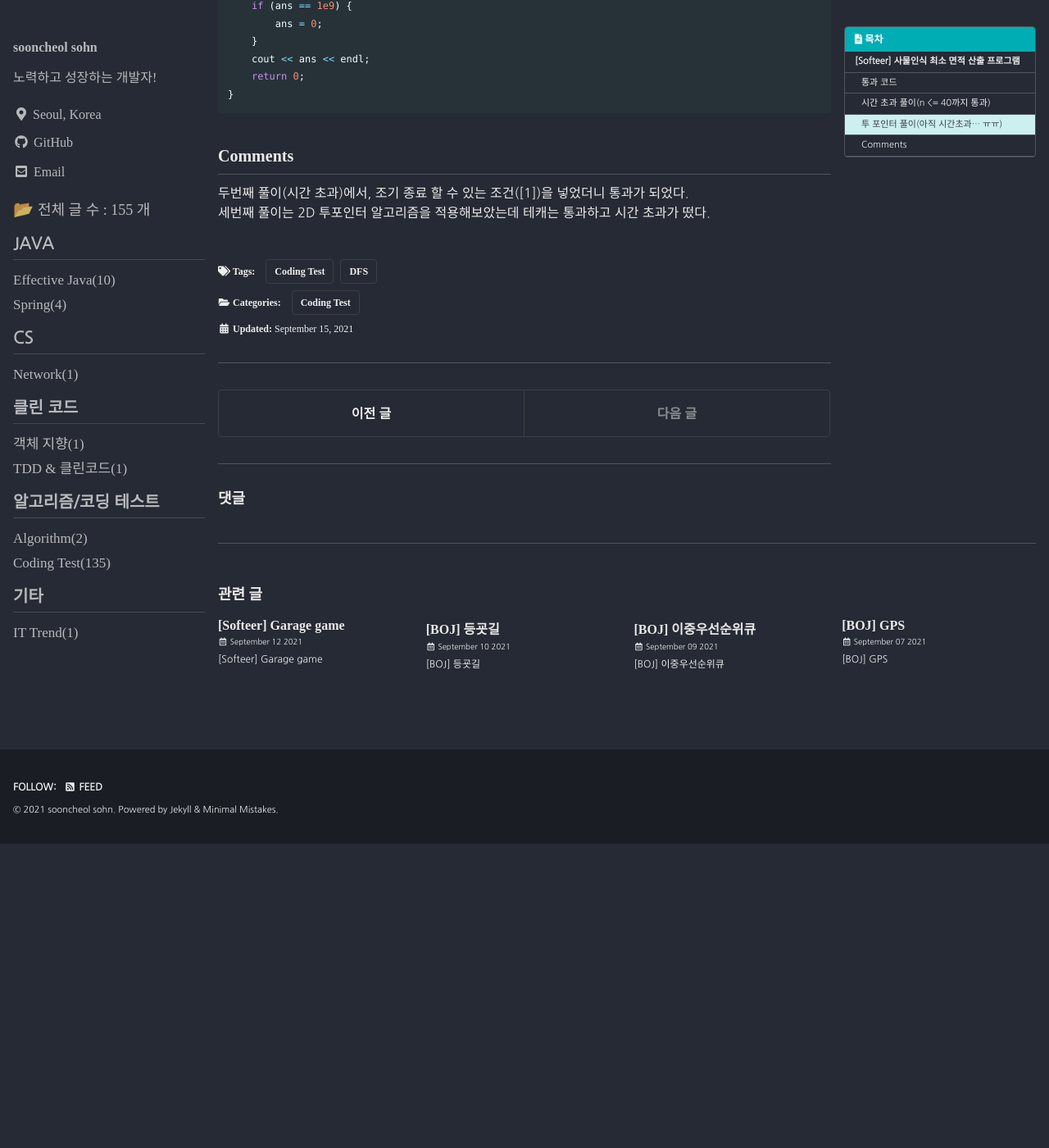
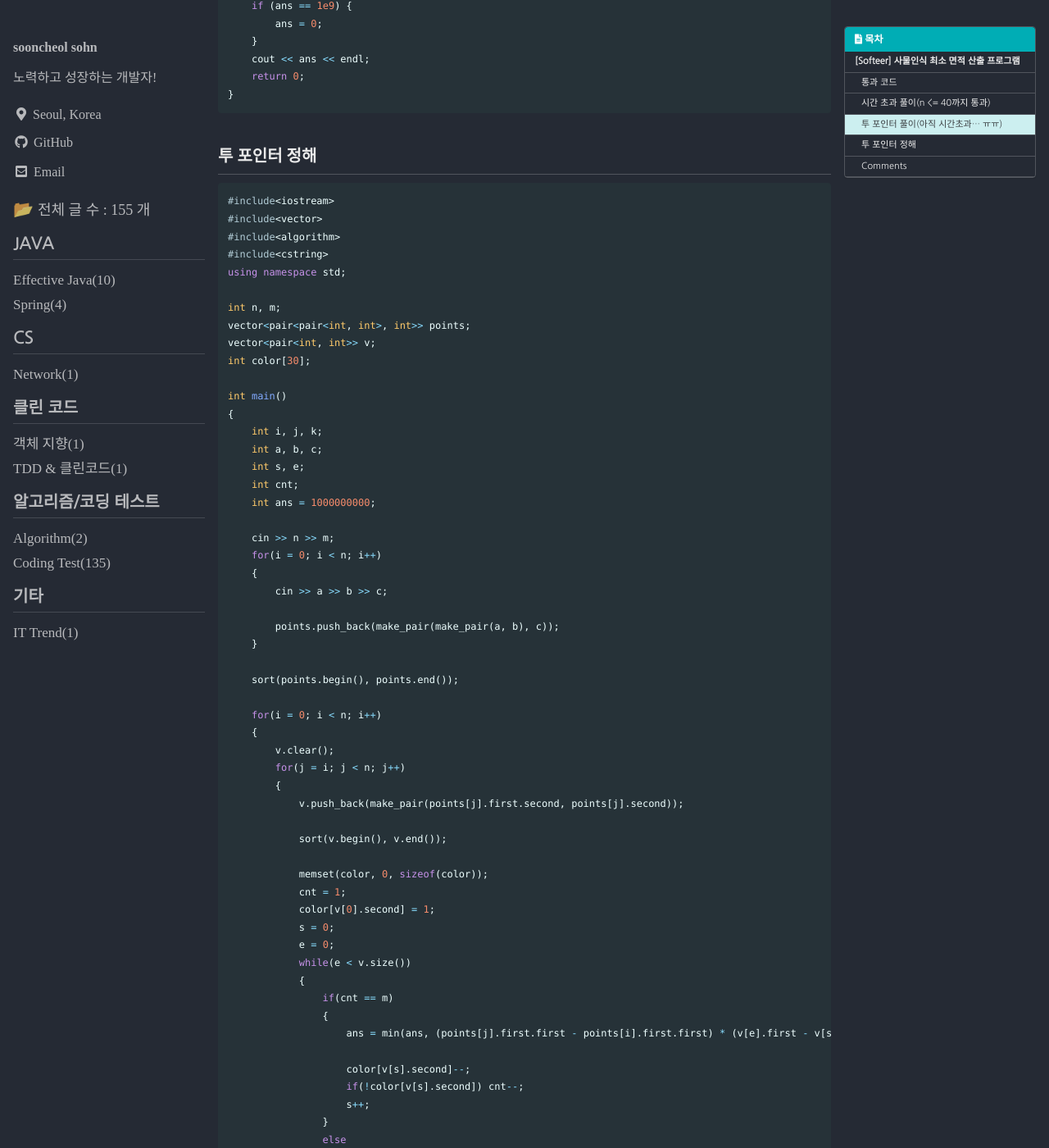
Before and after one commit to punsoo/punsoo.github.io, a Jekyll site: the page built from _posts/Coding-Test/2021-09-14-Softeer-사물인식 최소 면적 산출 프로그램.md, in a window 1280 px wide and 1400 px high, scrolled down 4697 px. Shown: the whole window at 82% size. Built offline with Jekyll 4.4.1, drawn with Linux system fonts in a browser that asks for light colours; cached includes are drawn as plain includes; some web fonts are replaced; comment, search, counter and statistics services are not loaded; before the commit the page ends 5726 px from its top, so only the background shows below that; some of the changed text lies outside the part shown.

Commit message:
Softeer 사물인식 최소 면적 산출 프로그램 투 포인터 풀이 정해

````diff
--- a/_posts/Coding-Test/2021-09-14-Softeer-사물인식 최소 면적 산출 프로그램.md
+++ b/_posts/Coding-Test/2021-09-14-Softeer-사물인식 최소 면적 산출 프로그램.md
@@ -20,7 +20,7 @@ categories:
 tags:
   - [Coding Test, DFS]
 date: 2021-09-14
-last_modified_at: 2021-09-15
+last_modified_at: 2021-09-17
 ---
 # [Softeer] 사물인식 최소 면적 산출 프로그램
 
@@ -237,6 +237,81 @@ int main(int argc, char** argv) {
 }
 ```
 
+## 투 포인터 정해
+```cpp
+#include<iostream>
+#include<vector>
+#include<algorithm>
+#include<cstring>
+using namespace std;
+
+int n, m;
+vector<pair<pair<int, int>, int>> points;
+vector<pair<int, int>> v;
+int color[30];
+
+int main()
+{
+    int i, j, k;
+    int a, b, c;
+    int s, e;
+    int cnt;
+    int ans = 1000000000;
+
+    cin >> n >> m;
+    for(i = 0; i < n; i++)
+    {
+        cin >> a >> b >> c;
+
+        points.push_back(make_pair(make_pair(a, b), c));
+    }
+
+    sort(points.begin(), points.end());
+
+    for(i = 0; i < n; i++)
+    {
+        v.clear();
+        for(j = i; j < n; j++)
+        {
+            v.push_back(make_pair(points[j].first.second, points[j].second));
+
+            sort(v.begin(), v.end());
+
+            memset(color, 0, sizeof(color));
+            cnt = 1;
+            color[v[0].second] = 1;
+            s = 0;
+            e = 0;
+            while(e < v.size())
+            {
+                if(cnt == m)
+                {
+                    ans = min(ans, (points[j].first.first - points[i].first.first) * (v[e].first - v[s].first));
+
+                    color[v[s].second]--;
+                    if(!color[v[s].second]) cnt--;
+                    s++;
+                }
+                else
+                {
+                    e++;
+
+                    if(e == v.size()) break;
+
+                    color[v[e].second]++;
+                    if(color[v[e].second] == 1) cnt++;
+                }
+            }
+        }
+    }
+
+    cout << ans << '\n';
+}
+```
+
 ## Comments
 두번째 풀이(시간 초과)에서, 조기 종료 할 수 있는 조건([1])을 넣었더니 통과가 되었다.
 세번째 풀이는 2D 투포인터 알고리즘을 적용해보았는데 테캐는 통과하고 시간 초과가 떴다.
+투 포인터로 푸신 분께서 정해를 가르쳐주셨다! map을 쓰지 않고 color 배열과 변수 cnt만으로 포함한 색깔을 기록해주었다.
+그리고 int sum[21][2002][2002] 과 같은 무식하게 큰 배열도 필요없었다...
+반성하고 투 포인터 풀이 제대로 익혀두자!
````
